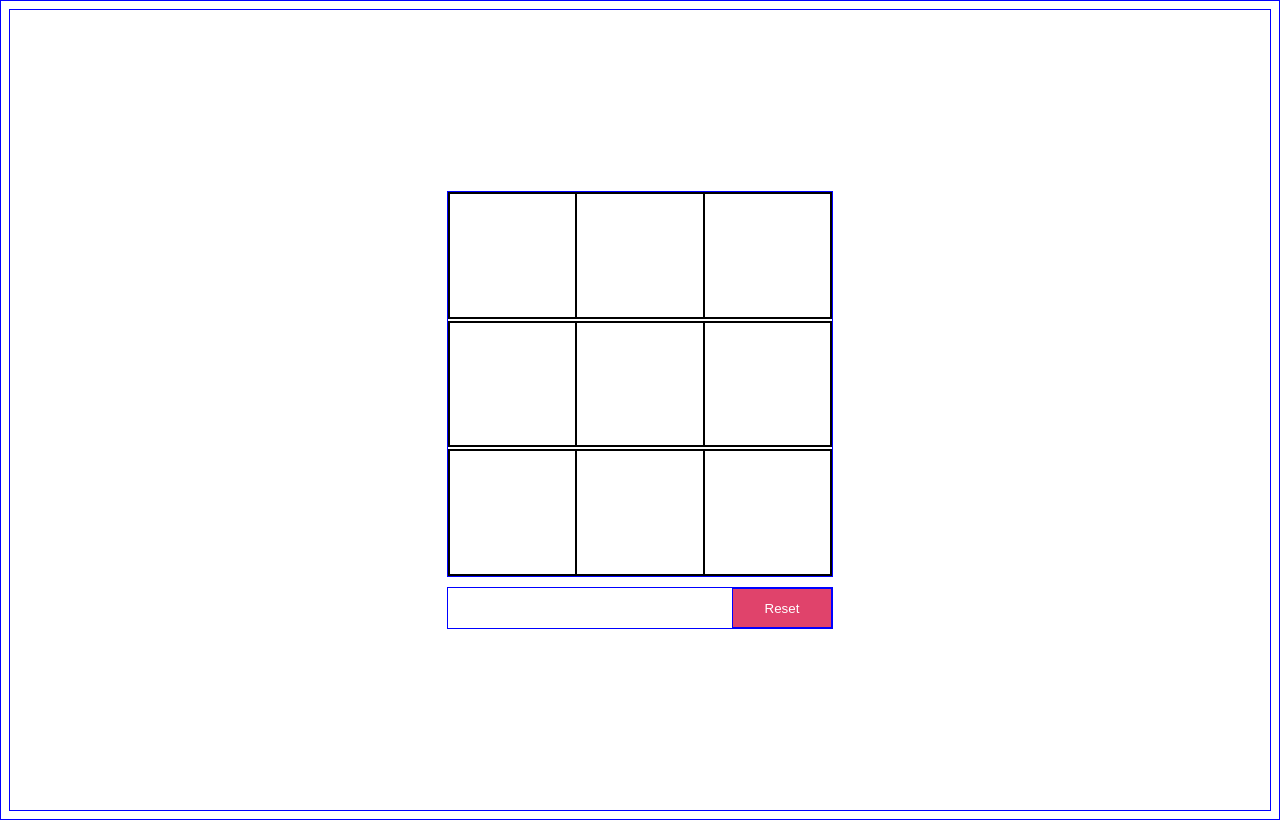
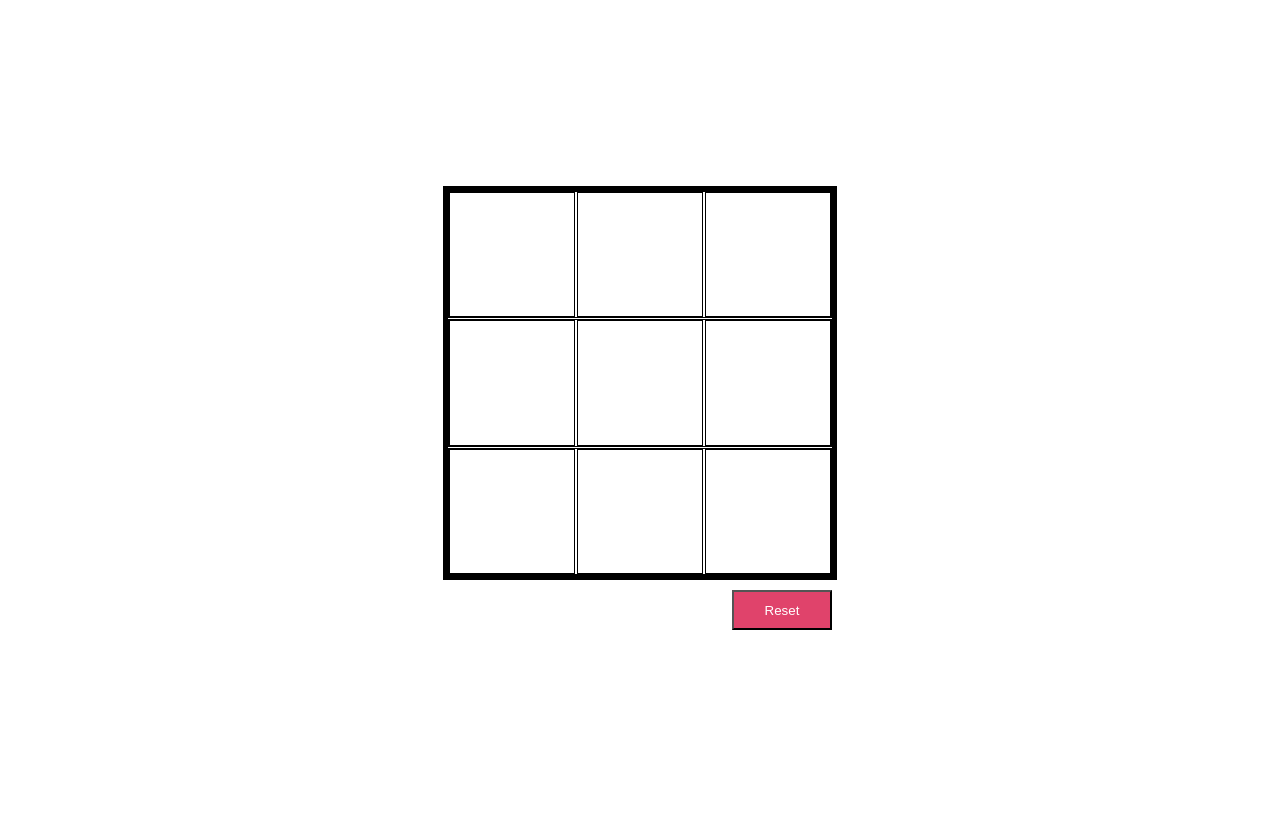
Before and after one commit to callsign-doc/Tic-tac-toe, a plain HTML site: page index.html in a window 1280 px wide. Drawn offline with Linux system fonts and the light colour scheme.

Commit message:
Make minor adjustments to CSS style sheets

```diff
--- a/style.css
+++ b/style.css
@@ -5,13 +5,16 @@ body {
     justify-content: center;
     align-items: center;
 
+    font-family: 'Gill Sans', 'Gill Sans MT', Calibri, 'Trebuchet MS', sans-serif;
+
     height: 100vh;
 }
 
 
 * {
-    border: 1px solid blue;
+    /* border: 1px solid blue; */
 }
+
 .gameContainer * {
     border: 1px solid black;
 }
@@ -21,7 +24,8 @@ body {
     display: grid;
     /* grid-template-columns: repeat(3, 1fr); */
     grid-template-rows: repeat(3, 1fr);
-    grid-gap: 2px;
+    grid-gap: 1px;
+    border: 5px solid black;
 
     width: 30vw;
     height: 30vw;
@@ -29,6 +33,7 @@ body {
 }
 .row {
     display: grid;
+    gap: 2px;
     grid-template-columns: repeat(3, 1fr);
 }
 
@@ -36,6 +41,7 @@ body {
     display: flex;
     justify-content: center;
     align-items: center;
+
 
     font-size: 30px;
     font-weight: bold;
```
